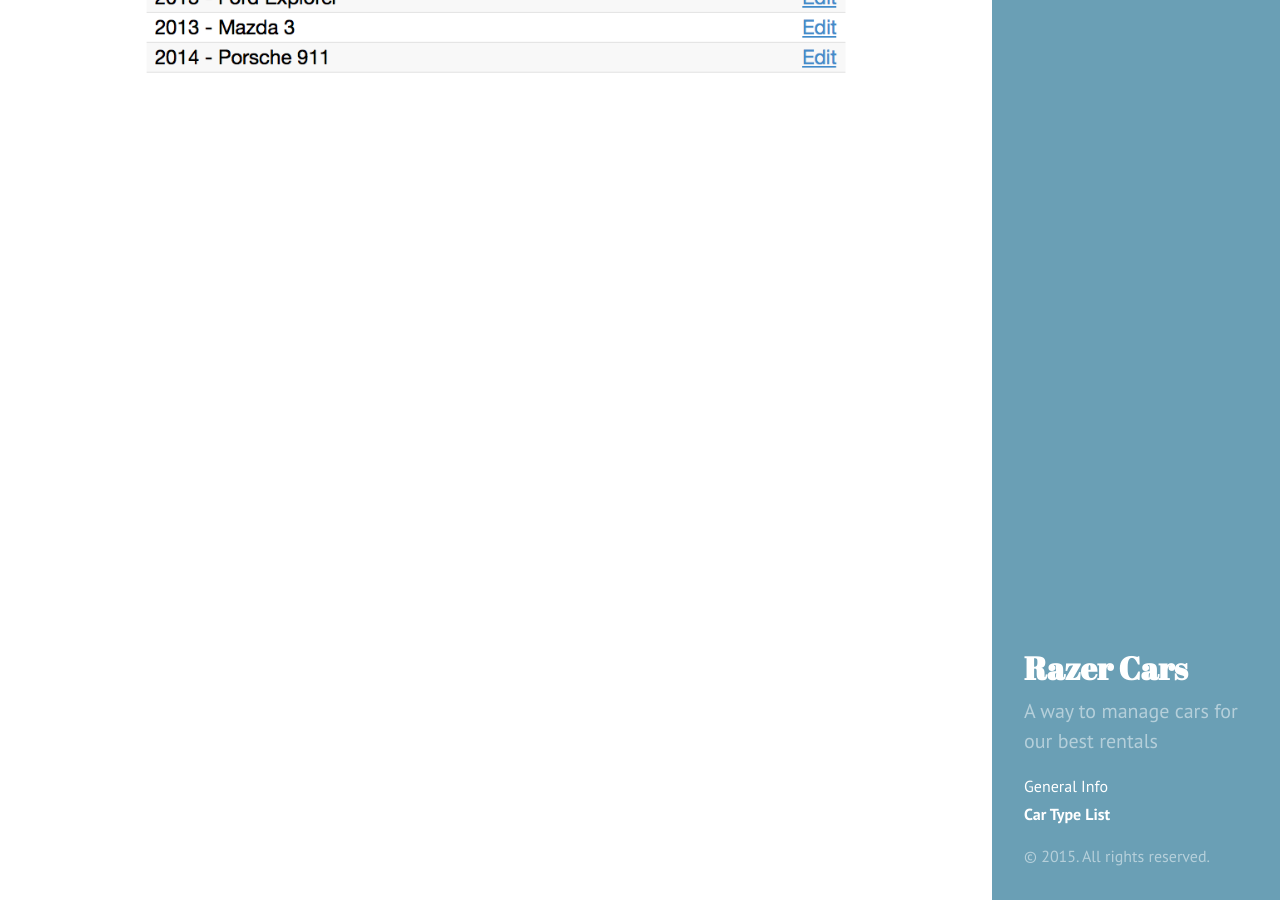
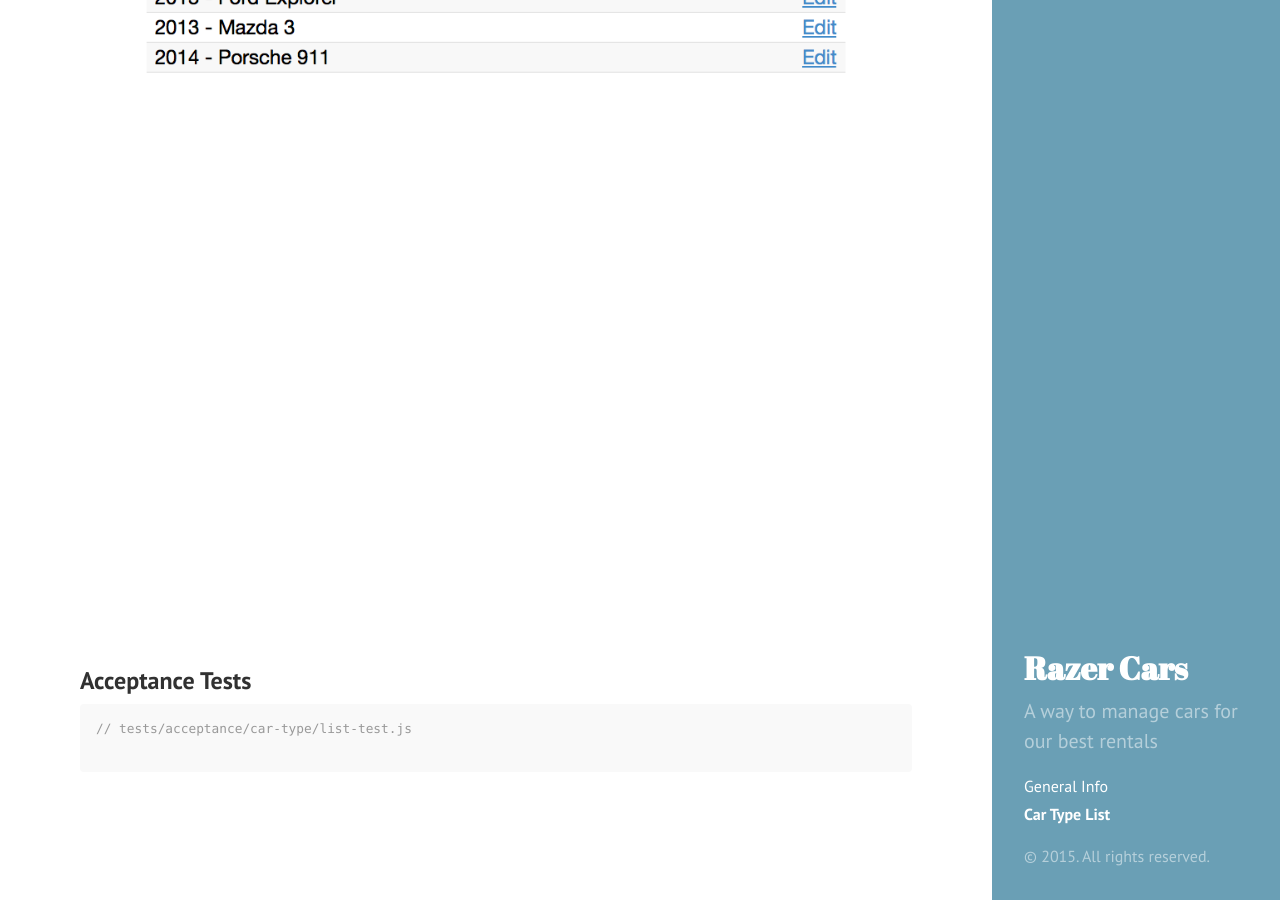
Before and after one commit to TIY-LR/razer-cars, a Jekyll site: the page built from car-type/list.md, in a window 1280 px wide and 900 px high, scrolled down 622 px. Built offline with Jekyll 4.4.1, drawn with Linux system fonts in a browser that asks for light colours; Markdown is read by kramdown in place of the engine named in the settings.

````diff
--- a/_config.yml
+++ b/_config.yml
@@ -7,7 +7,7 @@ title:            Razer Cars
 tagline:          'Guides'
 description:      A way to manage cars for our best rentals
 url:              http://tiy-lr.github.io/razer-cars/
-baseurl:          /
+baseurl:          http://tiy-lr.github.io/razer-cars/
 
 author:
   name:           'Ryan Tablada'
--- a/car-type/list.md
+++ b/car-type/list.md
@@ -18,3 +18,10 @@ Because of this, at any time, we need to be able to add new makes and models to
 Our designer has sent in a rough mock up of this page:
 
 ![Car Type List]({{ site.baseurl }}public/cars-index.png)
+
+## Acceptance Tests
+
+```js
+// tests/acceptance/car-type/list-test.js
+
+```
````
